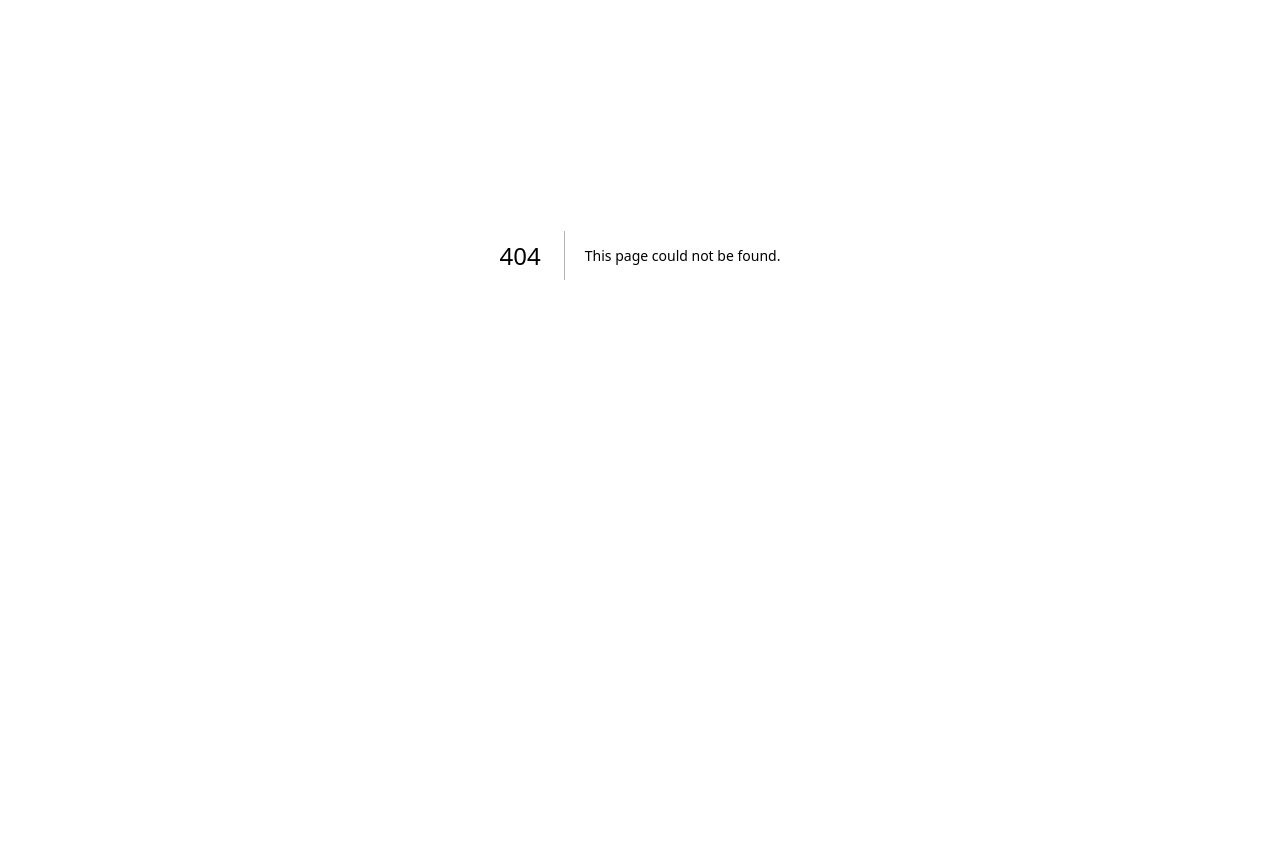
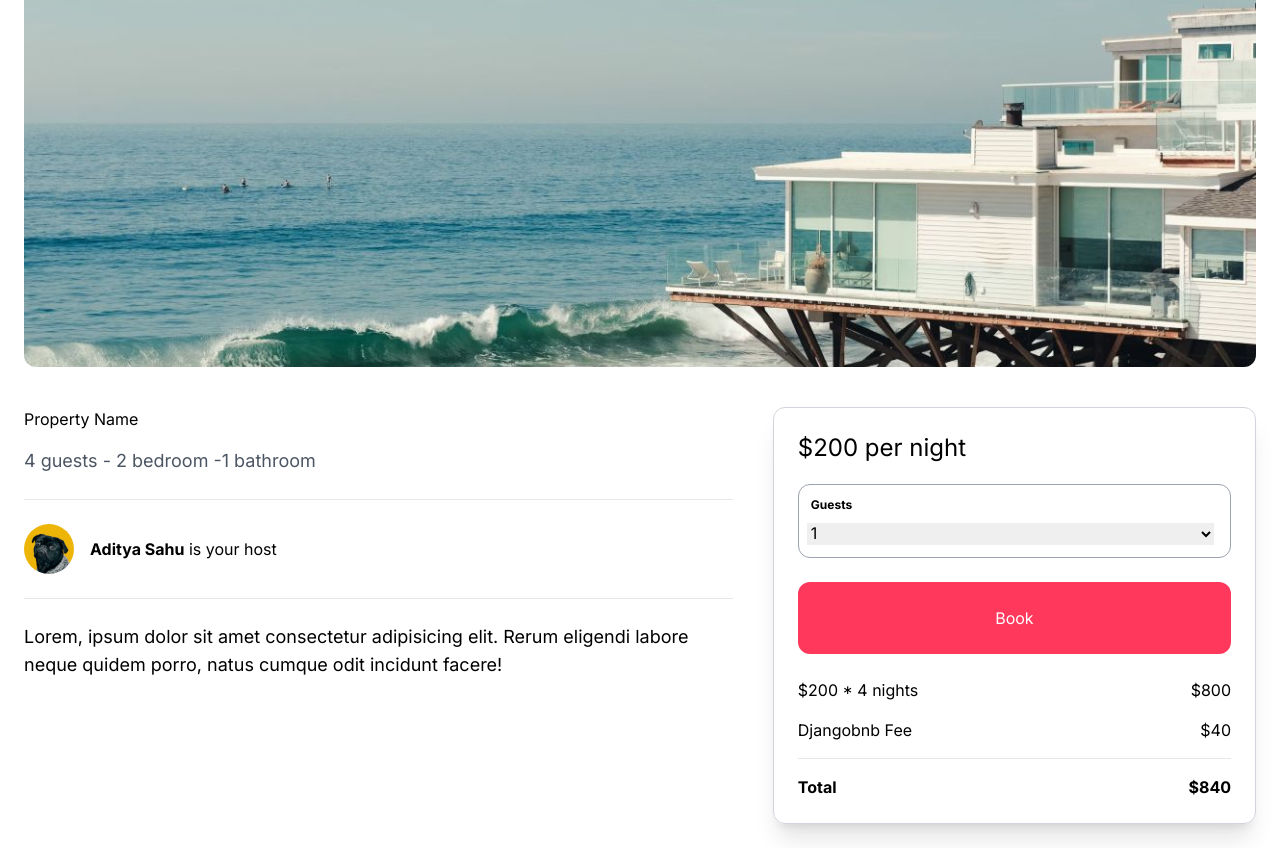
Before and after one commit to AdityaSahu786/AirBnb_Clone, a Next.js app: page /properties/1 in a window 1280 px wide. Before the commit this address had no page. Shown: the part 273-1121 px from the top of the page. Before the commit the page ends 928 px from the top, so only its background shows below. Built offline with nearby package versions, Linux system fonts and the light colour scheme.

Commit message:
completed adding detail page for properties(static)

```diff
--- /dev/null
+++ b/app/components/properties/ReservationSidebar.tsx
@@ -0,0 +1,43 @@
+const ReservationSidebar = () => {
+    return (
+        <aside className=" mt-6 p-6 col-span-2 rounded-xl border border-gray-300 shadow-xl">
+               <h2 className="mb-5 text-2xl">$200 per night</h2>
+
+
+               <div className="mb-6 p-3 border border-gray-400 rounded-xl">
+                    <label className="mb-2 block font-bold text-xs">Guests</label>
+                    <select className="w-full -ml-1 text-xm">
+                        <option>1</option>
+                        <option>2</option>
+                        <option>3</option>
+                        <option>4</option>
+                    </select>
+               </div>
+
+               <div className="w-full mb-6 py-6 text-center text-white bg-airbnb hover:bg-airbnb-Dark rounded-xl">Book</div>
+
+               <div className="mb-4 flex justify-between align-center">
+                  <p>$200 * 4 nights</p>
+
+                  <p>$800</p>
+               </div>
+
+
+               <div className="mb-4 flex justify-between align-center">
+                  <p>Djangobnb Fee</p>
+
+                  <p>$40</p>
+               </div>
+
+               <hr/>
+
+               <div className="mt-4 flex justify-between align-center font-bold">
+                  <p>Total</p>
+
+                  <p>$840</p>
+               </div>
+        </aside>
+    )
+}
+
+export default ReservationSidebar;
--- /dev/null
+++ b/app/properties/[id]/page.tsx
@@ -0,0 +1,52 @@
+import Image from "next/image";
+import ReservationSidebar from "@/app/components/properties/ReservationSidebar";
+
+
+
+const PropertyDetailPage = () => {
+    return (
+        <main className="max-w-[1500px] mx-auto px-6 pb-6">
+            <div className="w-full h-[64vh] mb-4 overflow-hidden rounded-xl relative">
+                <Image
+                    fill
+                    src='/beach_1.jpg'
+                    className="object-cover w-full h-full"
+                    alt="Beach House"
+                    />
+            </div>
+
+            <div className="grid grid-cols-1 md:grid-cols-5 gap-4">
+                  <div className="py-6 pr-6 col-span-3">
+                       <h1 className="mb-4 test-4xl">Property Name</h1>
+
+                       <span className="mb-6 block text-lg text-gray-600">
+                            4 guests - 2 bedroom -1 bathroom
+                       </span>
+
+                       <hr />
+
+                       <div className="py-6 flex items-center space-x-4">
+                           <Image
+                              src="/profile_pic_1.jpg"
+                              width={50}
+                              height={50}
+                              className="rounded-full"
+                              alt="The user name"
+                              />
+
+                              <p><strong>Aditya Sahu</strong> is your host</p>
+                       </div>
+
+                       <hr />
+
+                       <p className="mt-6 text-lg">
+                           Lorem, ipsum dolor sit amet consectetur adipisicing elit. Rerum eligendi labore neque quidem porro, natus cumque odit incidunt facere!
+                       </p>
+                  </div>
+                  <ReservationSidebar />
+            </div>
+        </main>
+    )
+}
+
+export default PropertyDetailPage;
```
